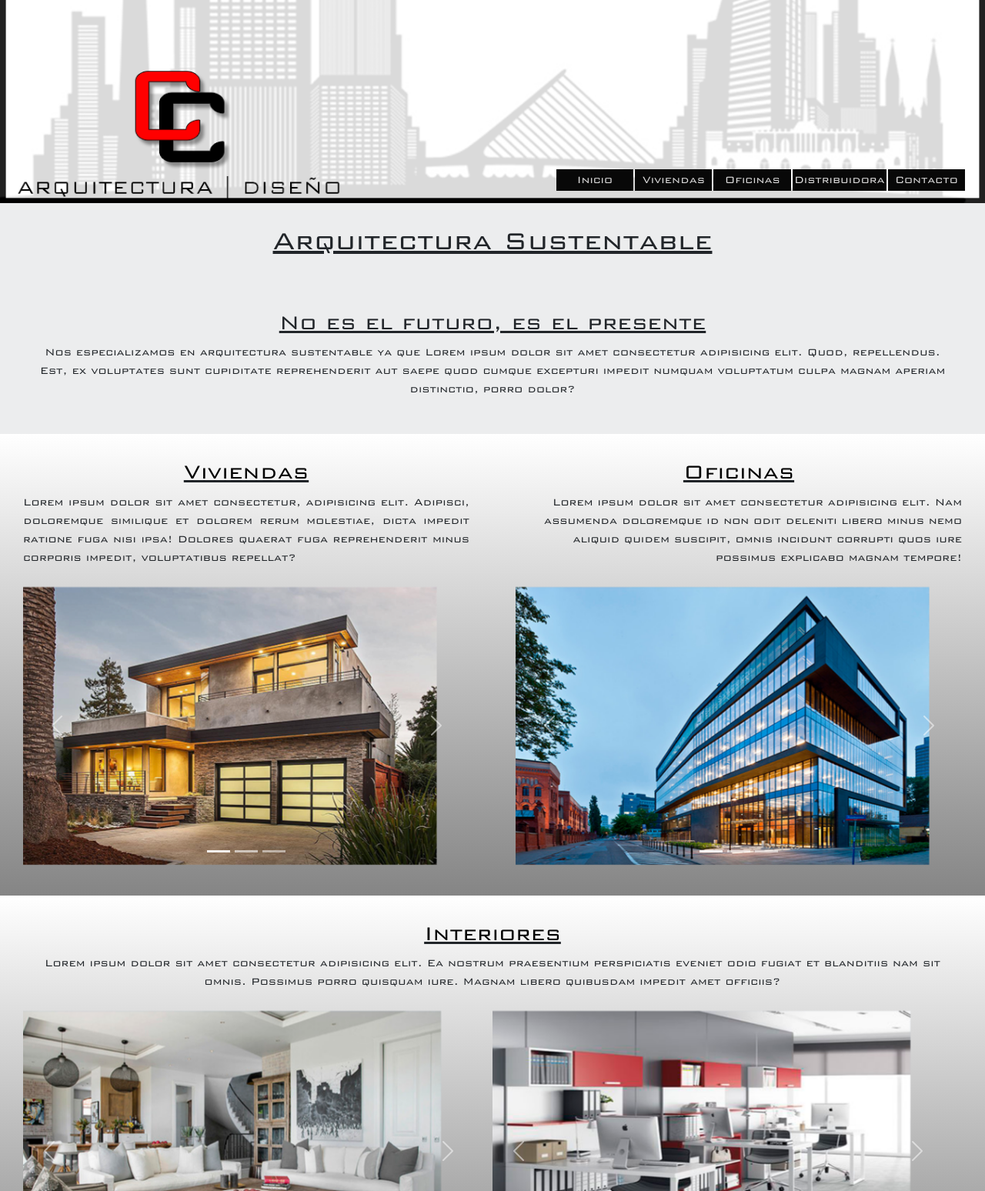
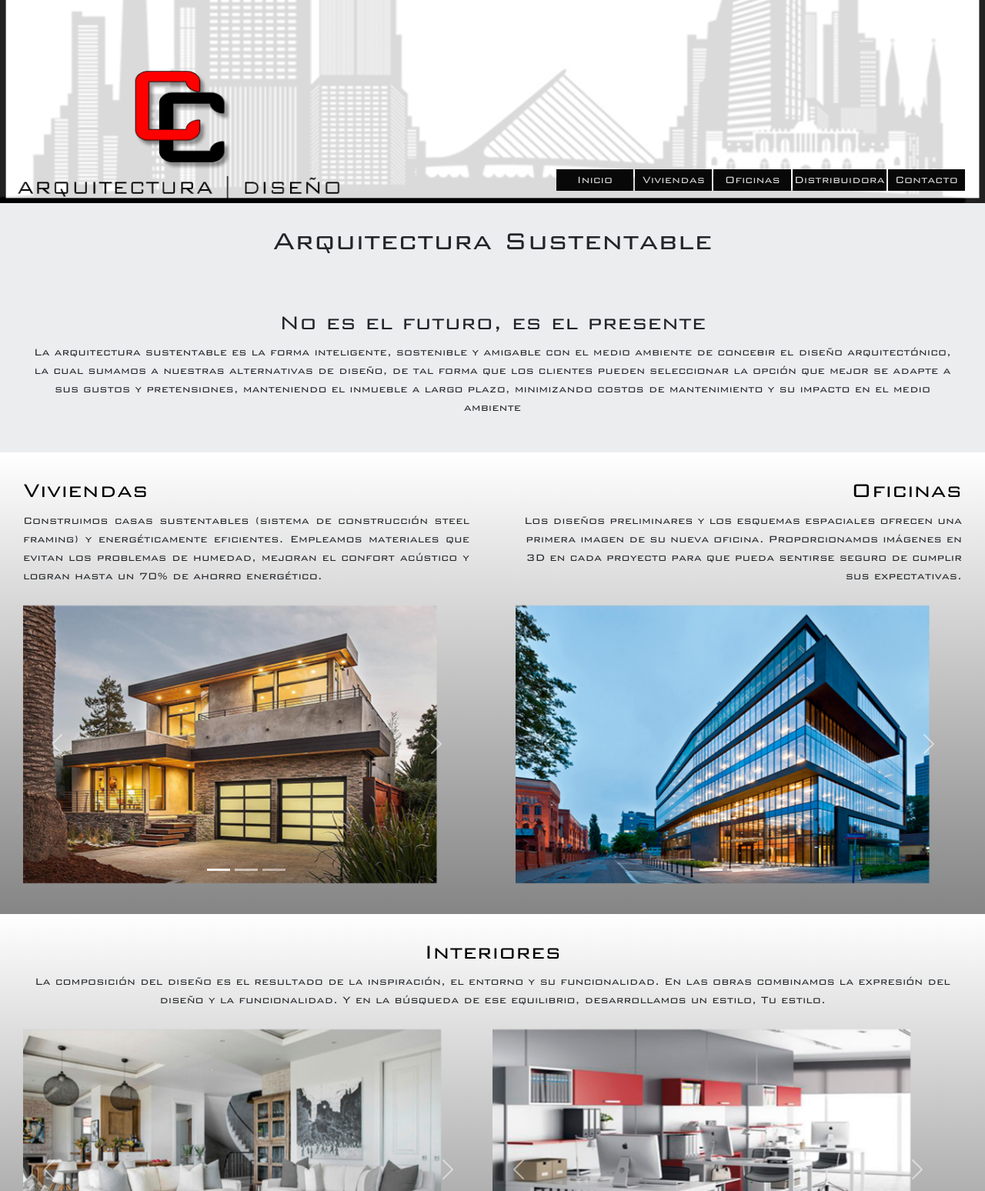
Before and after one commit to MaxVicioOk/sitioarquicaro, a website: page index.html in a window 1280 px wide. Shown: the top 1548 px of the page at 77% size. Drawn offline with Linux system fonts and the light colour scheme.

Commit message:
tercer entrega

```diff
--- a/index.html
+++ b/index.html
@@ -43,7 +43,7 @@
                 <div>
                     <article>
                         <h2>No es el futuro, es el presente</h2>
-                        <p>Nos especializamos en arquitectura sustentable ya que Lorem ipsum dolor sit amet consectetur adipisicing elit. Quod, repellendus. Est, ex voluptates sunt cupiditate reprehenderit aut saepe quod cumque excepturi impedit numquam voluptatum culpa magnam aperiam distinctio, porro dolor?
+                        <p>La arquitectura sustentable es la forma inteligente, sostenible y amigable con el medio ambiente de concebir el diseño arquitectónico, la cual sumamos a nuestras alternativas de diseño, de tal forma que los clientes pueden seleccionar la opción que mejor se adapte a sus gustos y pretensiones, manteniendo el inmueble a largo plazo, minimizando costos de mantenimiento y su impacto en el medio ambiente
                         </p>
                     </article>
                 </div>
@@ -52,7 +52,8 @@
                 <article class="viviendas gradiente col-lg-6">
                     <div>
                         <h2><a href="pages/viviendas.html">Viviendas</a></h2>
-                        <p>Lorem ipsum dolor sit amet consectetur, adipisicing elit. Adipisci, doloremque similique et dolorem rerum molestiae, dicta impedit ratione fuga nisi ipsa! Dolores quaerat fuga reprehenderit minus corporis impedit, voluptatibus repellat?</p>
+                        <p>Construimos casas sustentables (sistema de construcción steel framing) y energéticamente eficientes. Empleamos materiales que evitan los problemas de humedad, mejoran el confort acústico y logran hasta un 70% de ahorro energético.
+                        </p>
                     </div>
                     <div>
                         <div id="carouselViviendas" class="carousel slide" data-bs-ride="carousel">
@@ -86,7 +87,7 @@
                 <article class="oficinas gradiente col-lg-6">
                     <div>
                         <h2><a href="pages/oficinas.html">Oficinas</a></h2>
-                        <p>Lorem ipsum dolor sit amet consectetur adipisicing elit. Nam assumenda doloremque id non odit deleniti libero minus nemo aliquid quidem suscipit, omnis incidunt corrupti quos iure possimus explicabo magnam tempore!</p>
+                        <p>Los diseños preliminares y los esquemas espaciales ofrecen una primera imagen de su nueva oficina. Proporcionamos imágenes en 3D en cada proyecto para que pueda sentirse seguro de cumplir sus expectativas.</p>
                     </div>
                     <div>
                         <div id="carouselOficinas" class="carousel slide" data-bs-ride="carousel">
@@ -120,7 +121,7 @@
                 <article class="interiores gradiente col-lg-12">
                     <div>
                         <h2><a href="pages/viviendas.html#interiores viviendas">Interiores</a></h2>
-                        <p>Lorem ipsum dolor sit amet consectetur adipisicing elit. Ea nostrum praesentium perspiciatis eveniet odio fugiat et blanditiis nam sit omnis. Possimus porro quisquam iure. Magnam libero quibusdam impedit amet officiis?</p>
+                        <p>La composición del diseño es el resultado de la inspiración, el entorno y su funcionalidad. En las obras combinamos la expresión del diseño y la funcionalidad. Y en la búsqueda de ese equilibrio, desarrollamos un estilo, Tu estilo.</p>
                     </div>
                     <div class="row img-fluid">
                         <div id="carouselInterioresVivienda" class="carousel slide col-lg-6" data-bs-ride="carousel">
--- a/scss/layout/_main.scss
+++ b/scss/layout/_main.scss
@@ -46,13 +46,8 @@
     }
 }
 h1{
-    text-decoration: underline;
     text-align: center;
     padding: 25px;
-}
-h2{
-    @extend h1 ;
-    padding: 0px;
 }
 .gradiente{
     background-image: linear-gradient(to top, map-get($colores, cinco), #ffffff);
```
Also changed, not shown: pages/contacto.html (+1 -1 lines), pages/oficinas.html (+3 -3 lines), pages/viviendas.html (+3 -3 lines), CSS/estilosdelscss.css.
